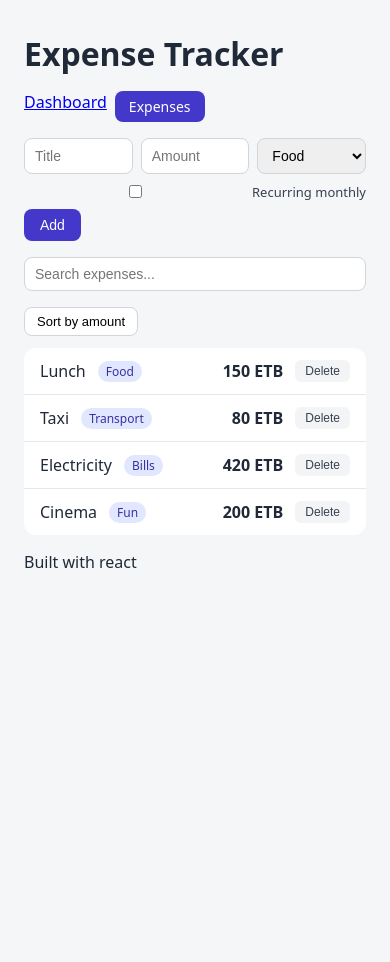
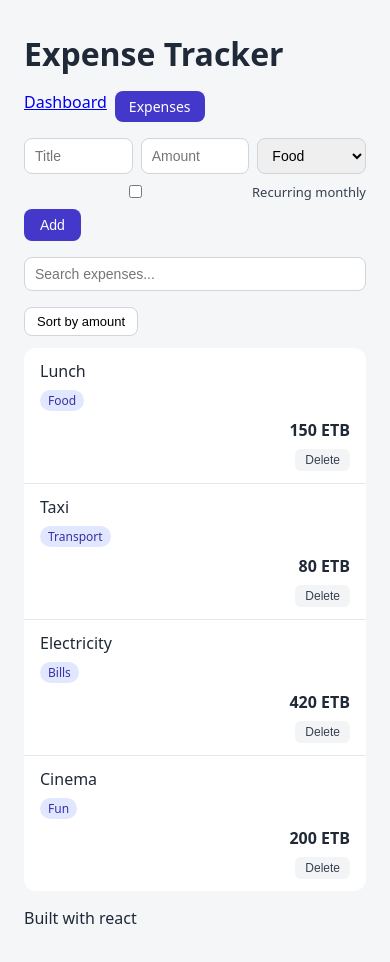
Before and after one commit to mikiyasdev-git/react-expense-tracker, a React (Vite) app: page /expenses in a window 390 px wide. Shown: the top 962 px of the page. Before the commit the page ends 844 px from the top, so only its background shows below. Built offline with nearby package versions, Linux system fonts and the light colour scheme.

Commit message:
improving CSS layout

```diff
--- a/src/components/ExpenseItem.jsx
+++ b/src/components/ExpenseItem.jsx
@@ -27,9 +27,7 @@ function ExpenseItem({ id }) {
   return (
     <li
       className={
-        isHigh
-          ? "expense-item expense-item-high"
-          : "expense-item"
+        isHigh ? "expense-item expense-item-high" : "expense-item"
       }
     >
       <span>{expense.title}</span>
--- a/src/components/ExpenseList.jsx
+++ b/src/components/ExpenseList.jsx
@@ -3,6 +3,7 @@ import { useExpenses } from "../context/ExpensesContext";
 
 function ExpenseList() {
   const { expenses } = useExpenses();
+  /* using early return: to check weather the array is empty or not if empty we have to show a message */
   if (expenses.length === 0) {
     return <p className="empty-message">No expenses yet. Add your first one!</p>
   }
--- a/src/index.css
+++ b/src/index.css
@@ -30,13 +30,33 @@ body {
 .expense-item {
   display: flex;
   align-items: center;
-  gap: 12px;
+  flex-wrap: wrap;
+  gap: 8px 12px;
   padding: 12px 16px;
   border-bottom: 1px solid #e5e7eb;
 }
 
 .expense-item:last-child {
   border-bottom: none;
+}
+
+.expense-item > span:first-child {
+  flex: 1 1 100%;
+}
+
+@media (max-width: 480px) {
+  .expense-item {
+    flex-direction: column;
+    align-items: flex-start;
+  }
+
+  .expense-amount {
+    margin-left: 0;
+  }
+
+  .expense-delete {
+    align-self: flex-end;
+  }
 }
 
 .expense-category {
@@ -87,6 +107,7 @@ body {
   padding: 4px 10px;
   font-size: 12px;
   cursor: pointer;
+  flex-shrink: 0;
 }
 
 .expense-delete:hover {
```
